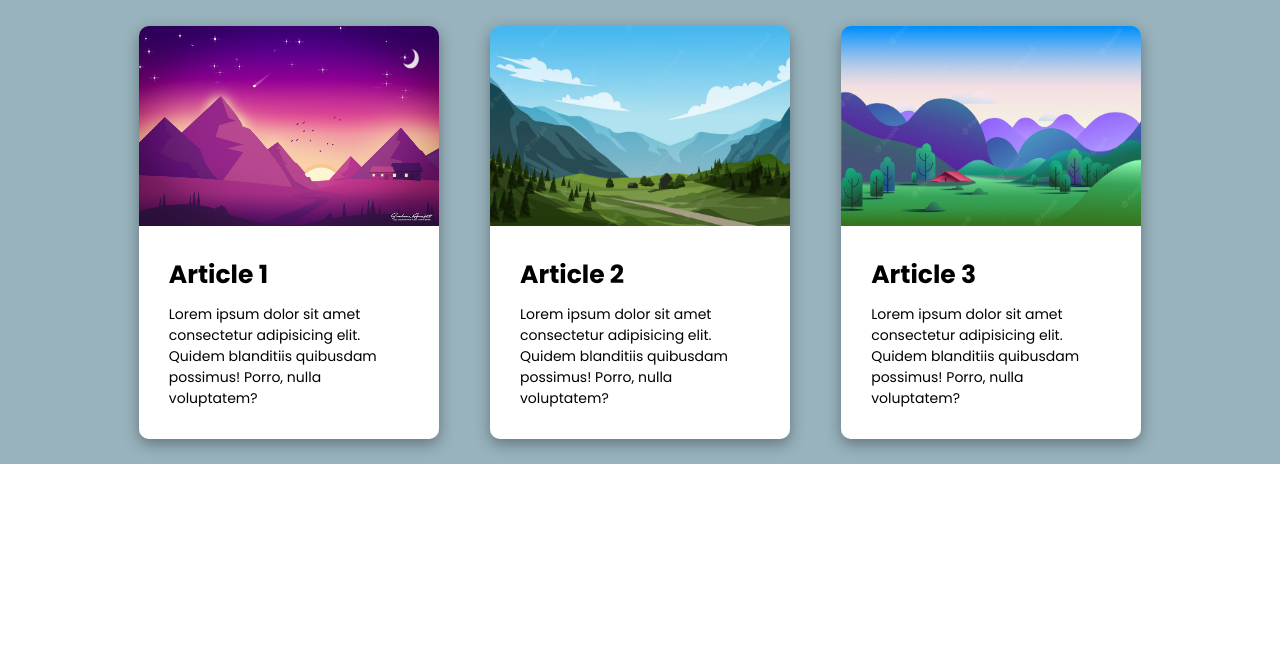
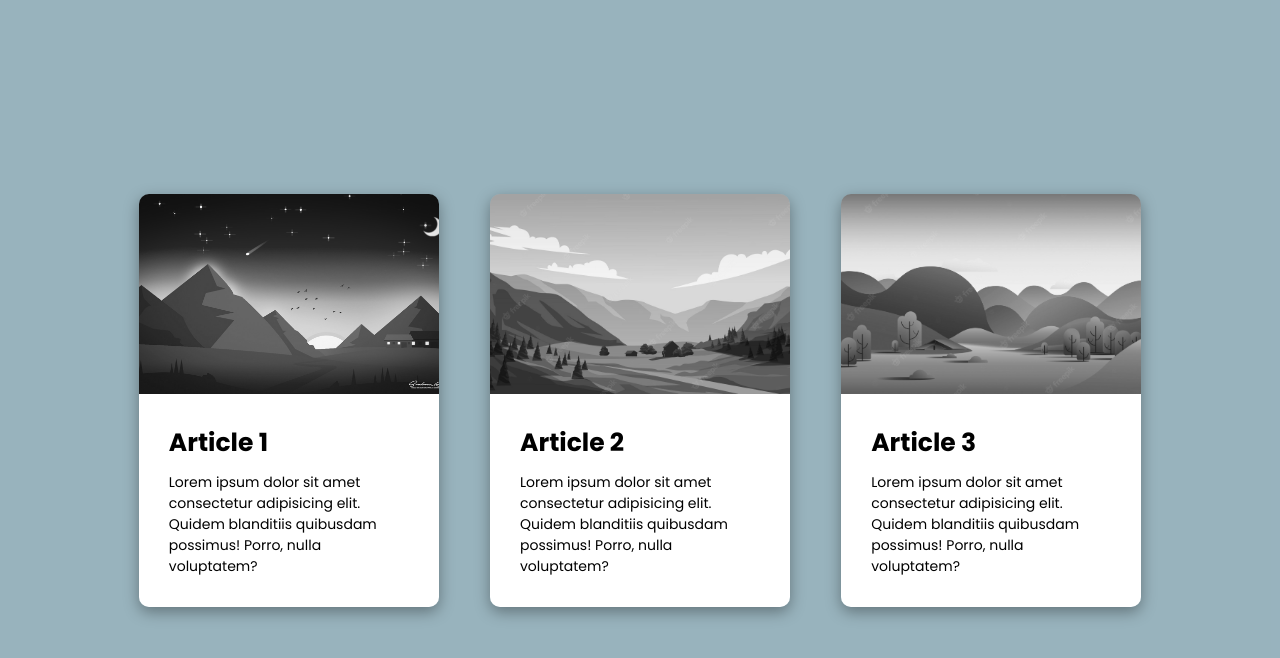
Before and after one commit to YannickLeCam/HTML-CSS-FlexCard-Exo, a plain HTML site: page index.html in a window 1280 px wide. Drawn offline with Linux system fonts and the light colour scheme.

Commit message:
Mise en place de toute les animation CSS

```diff
--- a/CSS/style.css
+++ b/CSS/style.css
@@ -1,6 +1,8 @@
 *{
     margin: 0;
     padding: 0;
+    box-sizing: border-box;
+    font-family:"Poppins";
 }
 
 #container {
@@ -8,6 +10,7 @@
     align-items: center;
     justify-content: center;
     background-color: rgba(68, 117, 136, 0.548);
+    min-height: 100vh;
 }
 
 .card{
@@ -16,19 +19,18 @@
     text-align: center;
     width: 300px;
     border-radius: 10px;
-    margin: 2%;
+    margin:2%;
+    overflow: hidden;
     box-shadow: rgba(0, 0, 0, 0.35) 0px 5px 15px;
 }
 .card-header {
+    position: relative;
     height: 200px;
 }
 .card-text{
     padding: 30px;
     background-color: white;
     text-align: left;
-    font-family:"Poppins";
-    border-bottom-left-radius: 10px;
-    border-bottom-right-radius: 10px;
 }
 
 .card-text h1 {
@@ -42,6 +44,40 @@
 .card img {
     width: 100%;
     height: 100%;
-    border-top-left-radius: 10px;
-    border-top-right-radius: 10px;
+    object-fit: cover;
+    filter: grayscale(1);
+    transition: 1s;
 }
+
+.card:hover img{
+    filter: grayscale(0);
+    transition: 1s;
+}
+
+.card:hover{
+    transform:translateY(-10px);
+    transition: 1s;
+}
+
+.card-header .coeur{
+    display: flex;
+    height: 50px;
+    width: 50px;
+    background-color: rgb(223, 77, 121);
+    position: absolute;
+    top :0;
+    left: 0;
+    align-items: center;
+    justify-content: center;
+    transform: translateX(-50px);
+    transition: 1s;
+}
+
+.card:hover .coeur{
+    transform: translateX(0);
+    transition: 1s;
+}
+
+@media only screen and (min-width: 768px) {
+
+}
--- a/index.html
+++ b/index.html
@@ -7,7 +7,9 @@
     <style>
         @import url('https://fonts.googleapis.com/css2?family=Poppins:ital,wght@0,100;0,200;0,300;0,400;0,500;0,600;0,700;0,800;0,900;1,100;1,200;1,300;1,400;1,500;1,600;1,700;1,800;1,900&display=swap');
     </style>
+    <link rel="stylesheet" href="https://cdnjs.cloudflare.com/ajax/libs/font-awesome/6.5.2/css/all.min.css" integrity="sha512-SnH5WK+bZxgPHs44uWIX+LLJAJ9/2PkPKZ5QiAj6Ta86w+fsb2TkcmfRyVX3pBnMFcV7oQPJkl9QevSCWr3W6A==" crossorigin="anonymous" referrerpolicy="no-referrer" />
     <link rel="stylesheet" href="css/style.css">
+
 
     <title>Card flexbox</title>
 </head>
@@ -16,6 +18,9 @@
         <div class="card">
             <div class="card-header">
                 <img src="img/image1.png" alt="">
+                <div class="coeur">
+                    <i class="fa-solid fa-heart"></i>
+                </div>
             </div>
             <div class="card-text">
                 <h1>Article 1</h1>
@@ -25,6 +30,9 @@
         <div class="card">
             <div class="card-header">
                 <img src="img/image2.png" alt="">
+                <div class="coeur">
+                    <i class="fa-solid fa-heart"></i>
+                </div>
             </div>
             <div class="card-text">
                 <h1>Article 2</h1>
@@ -34,6 +42,9 @@
         <div class="card">
             <div class="card-header">
                 <img src="img/image3.png" alt="">
+                <div class="coeur">
+                    <i class="fa-solid fa-heart"></i>
+                </div>
             </div>
             <div class="card-text">
                 <h1>Article 3</h1>
```
